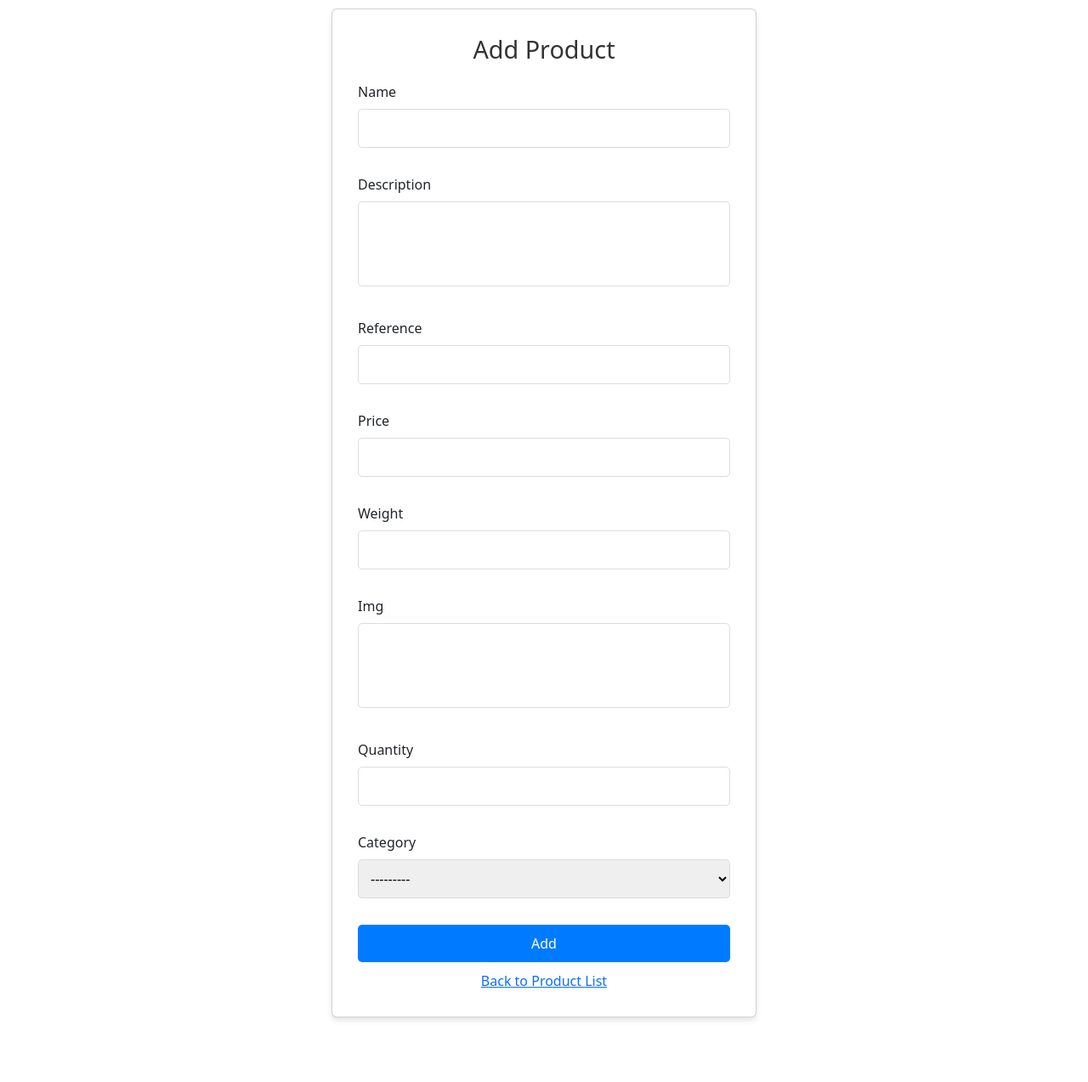
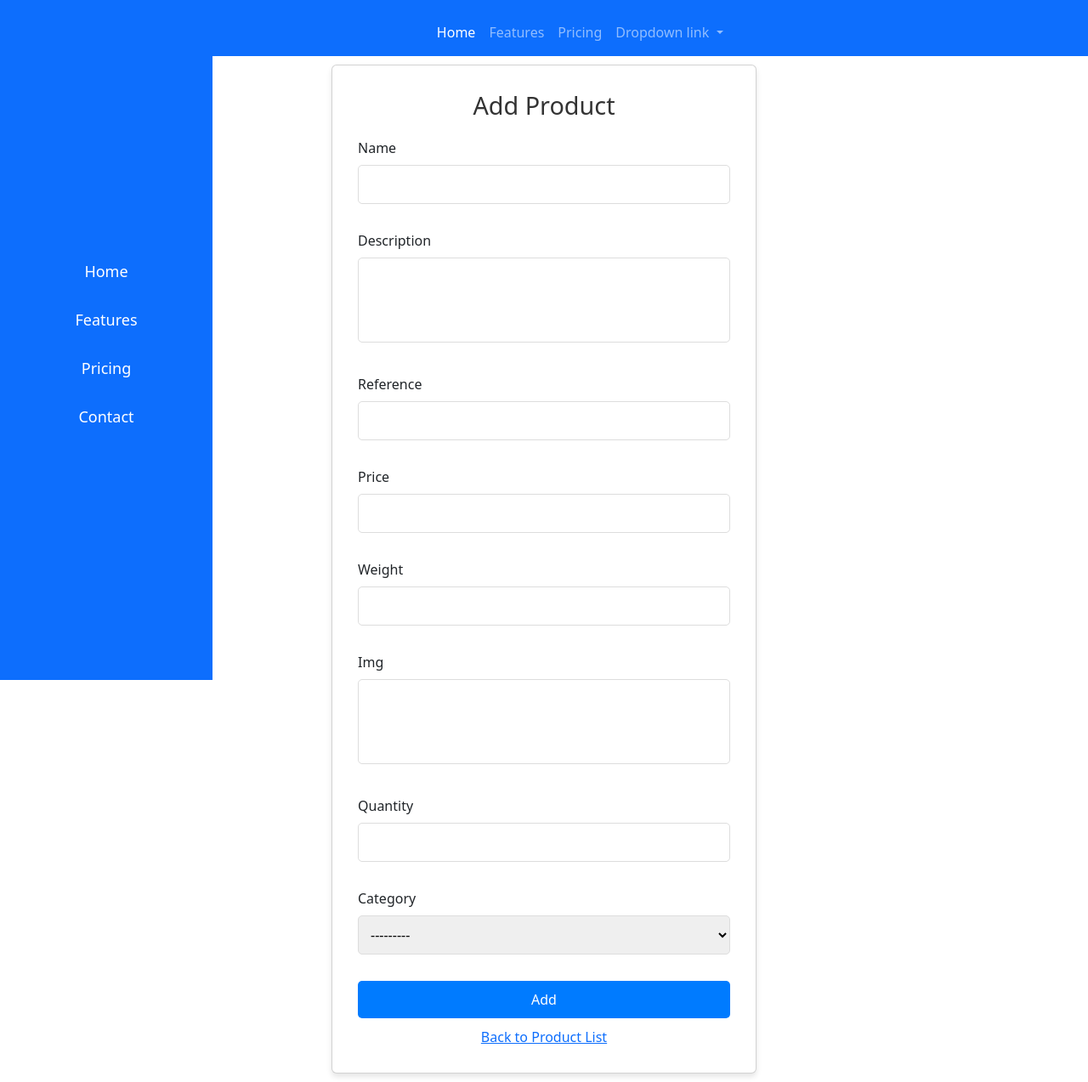
Before and after one commit to CesarRTMartins/Gestao-de-Stocks, a Django app: page /stocks/AddProduct/ in a window 1280 px wide. Shown: the whole page at 85% size. Before the commit the page ends 1201 px from the top, so only its background shows below. Run offline with Django 5.2, Linux system fonts and the light colour scheme; data that the repository does not hold is empty.

Commit message:
Compiler Fix

```diff
--- a/pap/stocks/models.py
+++ b/pap/stocks/models.py
@@ -1,3 +1,2 @@
 from django.db import models
-
 # Modelos
--- a/pap/stocks/static/stocks/style.css
+++ b/pap/stocks/static/stocks/style.css
@@ -122,3 +122,33 @@ form textarea {
         font-size: 0.9em;
     }
 }
+/* styles.css */
+/* styles.css */
+.sidebar {
+    width: 250px;
+    height: 100vh; /* Altura total da viewport */
+    position: fixed;
+    top: 0;
+    left: 0;
+    overflow-y: auto; /* Para scroll, caso necessário */
+    display: flex;
+    flex-direction: column;
+    justify-content: center; /* Centraliza verticalmente */
+    align-items: center; /* Centraliza horizontalmente */
+}
+
+.sidebar a {
+    padding: 10px 20px;
+    display: block;
+    text-decoration: none;
+    transition: background-color 0.2s;
+    font-size: 18px; /* Tamanho do texto ajustado */
+}
+
+.sidebar a:hover {
+    background-color: rgba(255, 255, 255, 0.2);
+}
+
+.main-content {
+    margin-left: 250px; /* Espaço para a sidebar */
+}
--- a/pap/stocks/templates/stocks/add_product.html
+++ b/pap/stocks/templates/stocks/add_product.html
@@ -11,6 +11,56 @@
     <title>Add Product</title>
 </head>
 <body>
+    <nav class="navbar navbar-expand-lg bg-primary navbar-dark ">
+        <div class="container-fluid justify-content-center">
+            <a class="navbar-brand" href="#">Navbar</a>
+            <button class="navbar-toggler" type="button" data-bs-toggle="collapse" data-bs-target="#navbarNavDropdown" aria-controls="navbarNavDropdown" aria-expanded="false" aria-label="Toggle navigation">
+                <span class="navbar-toggler-icon"></span>
+            </button>
+            <div class="collapse navbar-collapse justify-content-center" id="navbarNavDropdown">
+                <ul class="navbar-nav">
+                <li class="nav-item">
+                    <a class="nav-link active" aria-current="page" href="#">Home</a>
+                </li>
+                <li class="nav-item">
+                    <a class="nav-link" href="#">Features</a>
+                </li>
+                <li class="nav-item">
+                    <a class="nav-link" href="#">Pricing</a>
+                </li>
+                <li class="nav-item dropdown">
+                    <a class="nav-link dropdown-toggle" href="#" role="button" data-bs-toggle="dropdown" aria-expanded="false">
+                    Dropdown link
+                    </a>
+                    <ul class="dropdown-menu">
+                    <li><a class="dropdown-item" href="#">Action</a></li>
+                    <li><a class="dropdown-item" href="#">Another action</a></li>
+                    <li><a class="dropdown-item" href="#">Something else here</a></li>
+                    </ul>
+                </li>
+                </ul>
+            </div>
+        </div>
+    </nav>
+    <!-- Sidebar -->
+    <div class="d-flex">
+        <div class="sidebar bg-primary text-white d-flex flex-column justify-content-center align-items-center">
+            <ul class="nav flex-column text-center">
+                <li class="nav-item">
+                    <a class="nav-link text-white" href="#">Home</a>
+                </li>
+                <li class="nav-item">
+                    <a class="nav-link text-white" href="#">Features</a>
+                </li>
+                <li class="nav-item">
+                    <a class="nav-link text-white" href="#">Pricing</a>
+                </li>
+                <li class="nav-item">
+                    <a class="nav-link text-white" href="#">Contact</a>
+                </li>
+            </ul>
+        </div>
+
     <body>
         <div class="container">
             <div class="card">
@@ -34,5 +84,4 @@
             </div>
         </div>
     </body>
-
 </html>
```
Also changed, not shown: 5 other files.
